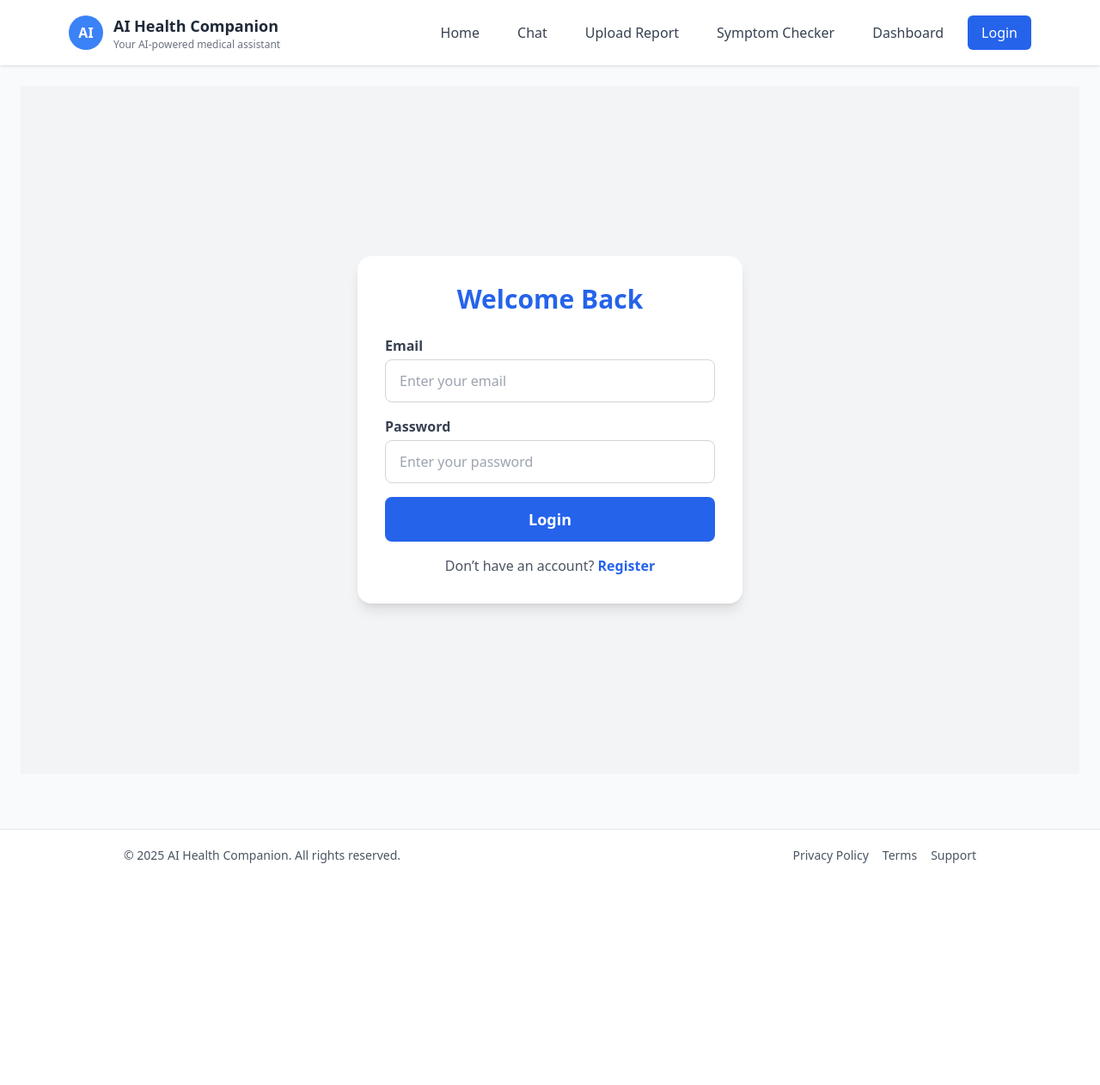
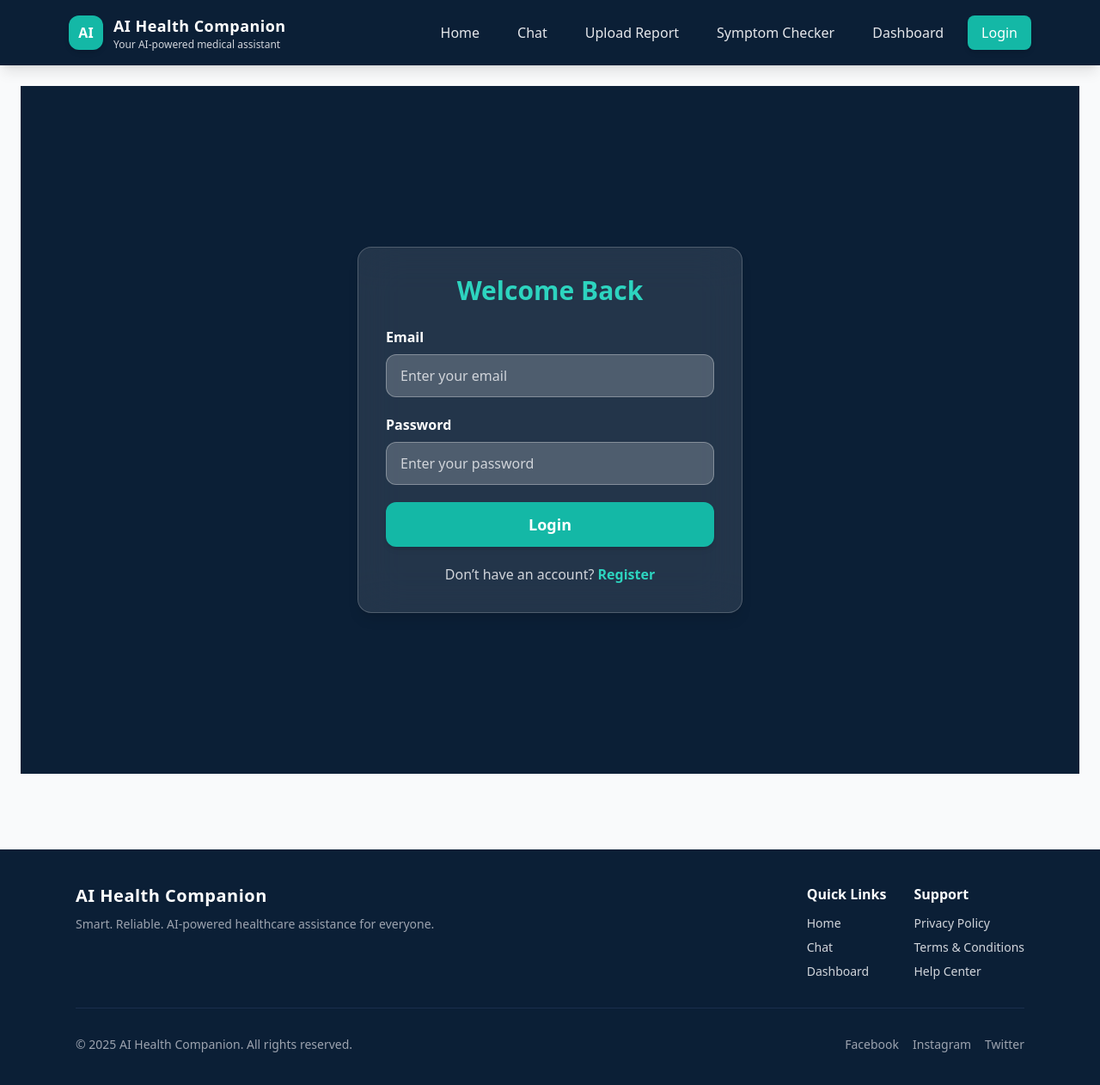
Before and after one commit to shantanu977/Health-Assistent-AI, a React (Vite) app in the folder frontend/: page /login in a window 1280 px wide. Shown: the top 1262 px of the page at 86% size. Before the commit the page ends 1025 px from the top, so only its background shows below. Built offline with nearby package versions, Linux system fonts and the light colour scheme.

Commit message:
Updated UI

```diff
--- a/frontend/src/components/Footer.jsx
+++ b/frontend/src/components/Footer.jsx
@@ -1,33 +1,57 @@
 export default function Footer() {
   return (
-    <footer className="bg-white border-t mt-10">
-      <div className="max-w-5xl mx-auto px-4 py-5 flex flex-col md:flex-row items-center justify-between text-gray-600 text-sm">
+    <footer className="bg-[#0B1F36] mt-16">
+      <div className="max-w-6xl mx-auto px-6 py-10">
 
-        {/* Left side */}
-        <p className="text-center md:text-left">
-          © {new Date().getFullYear()} AI Health Companion. All rights reserved.
-        </p>
+        {/* Top Section */}
+        <div className="flex flex-col md:flex-row justify-between items-start gap-8">
 
-        {/* Right side */}
-        <div className="flex gap-4 mt-3 md:mt-0">
-          <a
-            href="#"
-            className="hover:text-blue-600 transition"
-          >
-            Privacy Policy
-          </a>
-          <a
-            href="#"
-            className="hover:text-blue-600 transition"
-          >
-            Terms
-          </a>
-          <a
-            href="#"
-            className="hover:text-blue-600 transition"
-          >
-            Support
-          </a>
+          {/* Branding */}
+          <div>
+            <h2 className="text-xl font-semibold text-white tracking-wide">
+              AI Health Companion
+            </h2>
+            <p className="text-gray-400 text-sm mt-2 leading-relaxed">
+              Smart. Reliable. AI-powered healthcare assistance for everyone.
+            </p>
+          </div>
+
+          {/* Links */}
+          <div className="flex flex-col sm:flex-row gap-8">
+
+            <div>
+              <h3 className="text-white font-semibold mb-3">Quick Links</h3>
+              <ul className="space-y-2 text-gray-300 text-sm">
+                <li><a href="#" className="hover:text-teal-400 transition">Home</a></li>
+                <li><a href="#" className="hover:text-teal-400 transition">Chat</a></li>
+                <li><a href="#" className="hover:text-teal-400 transition">Dashboard</a></li>
+              </ul>
+            </div>
+
+            <div>
+              <h3 className="text-white font-semibold mb-3">Support</h3>
+              <ul className="space-y-2 text-gray-300 text-sm">
+                <li><a href="#" className="hover:text-teal-400 transition">Privacy Policy</a></li>
+                <li><a href="#" className="hover:text-teal-400 transition">Terms & Conditions</a></li>
+                <li><a href="#" className="hover:text-teal-400 transition">Help Center</a></li>
+              </ul>
+            </div>
+
+          </div>
+        </div>
+
+        {/* Divider */}
+        <div className="w-full h-px bg-[#1a2f4d] my-8"></div>
+
+        {/* Bottom Section */}
+        <div className="flex flex-col md:flex-row justify-between items-center text-gray-400 text-sm">
+          <p>© {new Date().getFullYear()} AI Health Companion. All rights reserved.</p>
+
+          <div className="flex gap-4 mt-3 md:mt-0">
+            <a href="#" className="hover:text-teal-400 transition">Facebook</a>
+            <a href="#" className="hover:text-teal-400 transition">Instagram</a>
+            <a href="#" className="hover:text-teal-400 transition">Twitter</a>
+          </div>
         </div>
       </div>
     </footer>
--- a/frontend/src/components/Login.jsx
+++ b/frontend/src/components/Login.jsx
@@ -6,11 +6,9 @@ export default function Login() {
   const [password, setPassword] = useState("");
   const navigate = useNavigate();
 
-  // If already logged in → redirect to home
+  // Redirect if already logged in
   useEffect(() => {
-    if (localStorage.getItem("token")) {
-      navigate("/");
-    }
+    if (localStorage.getItem("token")) navigate("/");
   }, []);
 
   const login = async () => {
@@ -29,58 +27,60 @@ export default function Login() {
   };
 
   return (
-    <div className="min-h-screen flex items-center justify-center bg-gray-100 px-4">
-      <div className="w-full max-w-md bg-white shadow-lg rounded-2xl p-8">
+    <div className="min-h-screen flex items-center justify-center bg-[#0B1F36] px-4">
+      <div className="w-full max-w-md bg-white/10 backdrop-blur-xl border border-white/20 shadow-lg rounded-2xl p-8">
 
-        <h2 className="text-3xl font-bold text-center text-blue-600 mb-6">
+        <h2 className="text-3xl font-bold text-center text-teal-400 mb-6">
           Welcome Back
         </h2>
 
-        <div className="space-y-4">
+        <div className="space-y-5">
 
+          {/* Email */}
           <div>
-            <label className="text-gray-700 font-semibold">Email</label>
+            <label className="text-white font-semibold">Email</label>
             <input
               type="email"
               onChange={(e) => setEmail(e.target.value)}
-              className="mt-1 w-full px-4 py-3 border border-gray-300 rounded-lg
-                         focus:outline-none focus:ring-2 focus:ring-blue-500"
+              className="mt-2 w-full px-4 py-3 bg-white/20 text-white border border-white/30 rounded-xl
+                         placeholder-gray-300 focus:outline-none focus:ring-2 focus:ring-teal-400"
               placeholder="Enter your email"
             />
           </div>
 
+          {/* Password */}
           <div>
-            <label className="text-gray-700 font-semibold">Password</label>
+            <label className="text-white font-semibold">Password</label>
             <input
               type="password"
               onChange={(e) => setPassword(e.target.value)}
-              className="mt-1 w-full px-4 py-3 border border-gray-300 rounded-lg
-                         focus:outline-none focus:ring-2 focus:ring-blue-500"
+              className="mt-2 w-full px-4 py-3 bg-white/20 text-white border border-white/30 rounded-xl
+                         placeholder-gray-300 focus:outline-none focus:ring-2 focus:ring-teal-400"
               placeholder="Enter your password"
             />
           </div>
 
+          {/* Login Button */}
           <button
             onClick={login}
-            className="w-full py-3 bg-blue-600 text-white rounded-lg
-                       text-lg font-semibold hover:bg-blue-700 active:scale-95
-                       transition-all"
+            className="w-full py-3 bg-teal-500 text-white rounded-xl text-lg font-semibold
+                       hover:bg-teal-400 active:scale-95 transition-all shadow-md"
           >
             Login
           </button>
 
-          <p className="text-center text-gray-600 mt-3">
+          {/* Register Link */}
+          <p className="text-center text-gray-300 mt-3">
             Don’t have an account?{" "}
             <Link
               to="/register"
-              className="text-blue-600 font-semibold hover:underline"
+              className="text-teal-400 font-semibold hover:underline"
             >
               Register
             </Link>
           </p>
 
         </div>
-
       </div>
     </div>
   );
--- a/frontend/src/components/Navbar.jsx
+++ b/frontend/src/components/Navbar.jsx
@@ -2,24 +2,28 @@ import { NavLink } from "react-router-dom";
 
 export default function Navbar() {
   const linkClass = ({ isActive }) =>
-    `px-4 py-2 rounded-md font-medium ${
+    `px-4 py-2 rounded-lg font-medium transition-all duration-200 ${
       isActive
-        ? "bg-blue-600 text-white"
-        : "text-gray-700 hover:bg-gray-100"
+        ? "bg-teal-500 text-white shadow-md"
+        : "text-gray-200 hover:bg-[#152c4d] hover:text-white"
     }`;
 
   return (
-    <header className="bg-white shadow">
+    <header className="bg-[#0B1F36] shadow-lg">
       <div className="max-w-6xl mx-auto flex items-center justify-between p-4">
 
         {/* Logo + Title */}
         <div className="flex items-center gap-3">
-          <div className="w-10 h-10 bg-blue-500 rounded-full flex items-center justify-center text-white font-bold">
+          <div className="w-10 h-10 bg-teal-500 rounded-xl flex items-center justify-center text-white font-bold shadow-md">
             AI
           </div>
           <div>
-            <h1 className="text-lg font-bold text-gray-800">AI Health Companion</h1>
-            <p className="text-xs text-gray-500">Your AI-powered medical assistant</p>
+            <h1 className="text-lg font-bold text-white tracking-wide">
+              AI Health Companion
+            </h1>
+            <p className="text-xs text-gray-300">
+              Your AI-powered medical assistant
+            </p>
           </div>
         </div>
 
@@ -29,7 +33,7 @@ export default function Navbar() {
           <NavLink to="/chat" className={linkClass}>Chat</NavLink>
           <NavLink to="/upload-report" className={linkClass}>Upload Report</NavLink>
 
-          {/* ⭐ NEW — Symptom Checker */}
+          {/* ⭐ Symptom Checker */}
           <NavLink to="/symptom-checker" className={linkClass}>
             Symptom Checker
           </NavLink>
--- a/frontend/src/components/Sidebar.jsx
+++ b/frontend/src/components/Sidebar.jsx
@@ -3,8 +3,8 @@ import { FiUser, FiMessageSquare, FiFileText, FiLogOut, FiLayout } from "react-i
 
 export default function Sidebar() {
   const linkClass = ({ isActive }) =>
-    `flex items-center gap-3 px-4 py-2 rounded-lg font-medium
-     transition ${isActive ? "bg-blue-600 text-white shadow" : "text-gray-700 hover:bg-gray-200"}`;
+    `flex items-center gap-3 px-4 py-3 rounded-xl font-medium transition-all
+     ${isActive ? "bg-teal-500 text-white shadow-lg" : "text-gray-200 hover:bg-white/10"}`;
 
   const logout = () => {
     localStorage.removeItem("token");
@@ -12,42 +12,43 @@ export default function Sidebar() {
   };
 
   return (
-    <aside className="w-64 min-h-screen bg-white shadow-md p-6 sticky top-0">
+    <aside className="w-64 min-h-screen bg-white/10 backdrop-blur-xl p-6 sticky top-0 border-r border-white/20">
+
       {/* Logo */}
       <div className="flex items-center gap-3 mb-10">
-        <div className="w-10 h-10 bg-blue-600 text-white rounded-full flex items-center justify-center font-bold">
+        <div className="w-12 h-12 bg-teal-500 text-white rounded-full flex items-center justify-center font-bold text-lg">
           AI
         </div>
-        <h2 className="text-xl font-semibold text-gray-800">Dashboard</h2>
+        <h2 className="text-xl font-bold text-white">Dashboard</h2>
       </div>
 
       {/* Menu */}
       <nav className="flex flex-col gap-3">
         <NavLink to="/dashboard" className={linkClass}>
-          <FiLayout size={18} />
+          <FiLayout size={20} />
           Overview
         </NavLink>
 
         <NavLink to="/dashboard/profile" className={linkClass}>
-          <FiUser size={18} />
+          <FiUser size={20} />
           Profile
         </NavLink>
 
         <NavLink to="/dashboard/chats" className={linkClass}>
-          <FiMessageSquare size={18} />
+          <FiMessageSquare size={20} />
           Chat History
         </NavLink>
 
         <NavLink to="/dashboard/reports" className={linkClass}>
-          <FiFileText size={18} />
+          <FiFileText size={20} />
           Report History
         </NavLink>
 
         <button
           onClick={logout}
-          className="flex items-center gap-3 px-4 py-2 mt-6 text-red-600 hover:bg-red-100 rounded-lg font-medium transition"
+          className="flex items-center gap-3 px-4 py-3 mt-6 text-red-400 hover:bg-red-500/20 rounded-xl font-medium transition-all"
         >
-          <FiLogOut size={18} />
+          <FiLogOut size={20} />
           Logout
         </button>
       </nav>
--- a/frontend/src/pages/Home.jsx
+++ b/frontend/src/pages/Home.jsx
@@ -2,26 +2,51 @@ import Footer from "../components/Footer";
 
 export default function Home() {
   return (
-    <div className="max-w-3xl mx-auto text-center mt-10">
-      <h1 className="text-3xl font-bold text-blue-700 mb-4">
-        Welcome to AI Health Companion
-      </h1>
+    <div className="min-h-screen bg-gradient-to-b from-blue-50 to-white">
+      {/* HERO SECTION */}
+      <div className="max-w-4xl mx-auto text-center py-16 px-6">
+        <h1 className="text-4xl md:text-5xl font-extrabold text-blue-800 tracking-tight">
+          AI Health Companion
+        </h1>
 
-      <p className="text-gray-600 text-lg leading-relaxed">
-        Your personal AI-powered assistant for:
-      </p>
+        <p className="mt-4 text-gray-600 text-lg md:text-xl leading-relaxed">
+          Your intelligent partner for instant medical support & insights.
+        </p>
+      </div>
 
-      <ul className="mt-5 text-gray-700 text-lg space-y-2">
-        <li>✔ Smart symptom checking</li>
-        <li>✔ AI medical report analysis</li>
+      {/* FEATURES SECTION */}
+      <div className="max-w-5xl mx-auto grid gap-6 md:grid-cols-3 px-6 mb-16">
 
-        <li>✔ Chat-based medical guidance</li>
-      </ul>
+        <div className="p-6 bg-white shadow-md rounded-2xl border border-blue-100 hover:shadow-xl transition">
+          <h3 className="text-lg font-semibold text-blue-700">🩺 Symptom Checker</h3>
+          <p className="text-gray-600 mt-2">
+            Get AI-powered insights based on your symptoms.
+          </p>
+        </div>
 
-      <p className="mt-6 text-gray-500">
-        Start by navigating to Chat or Upload Report.
-      </p>
-      <Footer />
+        <div className="p-6 bg-white shadow-md rounded-2xl border border-blue-100 hover:shadow-xl transition">
+          <h3 className="text-lg font-semibold text-blue-700">📄 Report Analysis</h3>
+          <p className="text-gray-600 mt-2">
+            Upload medical reports for instant explanation.
+          </p>
+        </div>
+
+        <div className="p-6 bg-white shadow-md rounded-2xl border border-blue-100 hover:shadow-xl transition">
+          <h3 className="text-lg font-semibold text-blue-700">💬 AI Chat Support</h3>
+          <p className="text-gray-600 mt-2">
+            Engage in intelligent health conversations.
+          </p>
+        </div>
+      </div>
+
+      {/* CTA SECTION */}
+      <div className="text-center mb-16 px-6">
+        <p className="text-gray-700 text-lg">
+          Start your health journey by visiting <span className="text-blue-700 font-semibold">Chat</span> or <span className="text-blue-700 font-semibold">Upload Report</span>.
+        </p>
+      </div>
+
+
     </div>
   );
 }
--- a/frontend/src/pages/ReportUpload.jsx
+++ b/frontend/src/pages/ReportUpload.jsx
@@ -31,23 +31,24 @@ export default function ReportUpload() {
   };
 
   return (
-    <div className="min-h-screen bg-gray-900 text-white p-6 flex flex-col items-center">
-      <h1 className="text-3xl font-bold mb-6 text-blue-400">
+    <div className="min-h-screen bg-[#0B1F36] text-white p-6 flex flex-col items-center">
+
+      {/* Page Title */}
+      <h1 className="text-3xl md:text-4xl font-bold mb-8 text-teal-400 text-center">
         Upload Medical Report
       </h1>
 
-      <div className="bg-gray-800 p-6 rounded-xl shadow-xl w-full max-w-xl">
-        {/* File Input */}
+      {/* Upload Card */}
+      <div className="bg-white/10 backdrop-blur-xl p-6 rounded-2xl shadow-xl w-full max-w-xl border border-white/20">
         <input
           type="file"
           onChange={handleFileChange}
-          className="w-full p-3 bg-gray-700 border border-gray-600 rounded-lg mb-4"
+          className="w-full p-3 bg-white/20 text-white border border-white/30 rounded-lg mb-4 cursor-pointer"
         />
 
-        {/* Upload Button */}
         <button
           onClick={handleUpload}
-          className="w-full bg-blue-600 hover:bg-blue-700 p-3 rounded-lg font-semibold"
+          className="w-full bg-teal-500 hover:bg-teal-400 p-3 rounded-xl font-semibold shadow-md transition"
           disabled={loading}
         >
           {loading ? "Uploading..." : "Upload & Analyze"}
@@ -56,23 +57,30 @@ export default function ReportUpload() {
 
       {/* RESULT SECTION */}
       {result && (
-        <div className="mt-10 w-full max-w-4xl">
-          <h2 className="text-2xl font-bold mb-3 text-green-400">
-            Extracted Text
-          </h2>
-          <div className="bg-gray-800 p-4 rounded-lg whitespace-pre-wrap max-h-80 overflow-y-auto">
-            {result.report?.extractedText || "No text found"}
+        <div className="mt-10 w-full max-w-4xl flex flex-col gap-6">
+          {/* Extracted Text */}
+          <div className="bg-white/10 backdrop-blur-xl p-5 rounded-2xl shadow-md border border-white/20">
+            <h2 className="text-xl md:text-2xl font-bold mb-3 text-green-400">
+              Extracted Text
+            </h2>
+            <div className="bg-white/20 p-4 rounded-lg max-h-80 overflow-y-auto whitespace-pre-wrap text-gray-100">
+              {result.report?.extractedText || "No text found"}
+            </div>
           </div>
 
-          <h2 className="text-2xl font-bold mt-6 mb-3 text-yellow-400">
-            AI Analysis
-          </h2>
-          <div className="bg-gray-800 p-4 rounded-lg whitespace-pre-wrap max-h-80 overflow-y-auto">
-            {result.report?.aiAnalysis}
+          {/* AI Analysis */}
+          <div className="bg-white/10 backdrop-blur-xl p-5 rounded-2xl shadow-md border border-white/20">
+            <h2 className="text-xl md:text-2xl font-bold mb-3 text-yellow-400">
+              AI Analysis
+            </h2>
+            <div className="bg-white/20 p-4 rounded-lg max-h-80 overflow-y-auto whitespace-pre-wrap text-gray-100">
+              {result.report?.aiAnalysis || "No analysis available"}
+            </div>
           </div>
         </div>
       )}
-      <Footer />
+
+
     </div>
   );
 }
--- a/frontend/src/pages/SymptomChecker.jsx
+++ b/frontend/src/pages/SymptomChecker.jsx
@@ -15,7 +15,7 @@ export default function SymptomChecker() {
       method: "POST",
       headers: {
         "Content-Type": "application/json",
-        Authorization: `Bearer ${localStorage.getItem("token")}`, // ✅ FIXED
+        Authorization: `Bearer ${localStorage.getItem("token")}`,
       },
       body: JSON.stringify({ symptoms }),
     });
@@ -26,19 +26,24 @@ export default function SymptomChecker() {
   };
 
   return (
-    <div className="max-w-3xl mx-auto mt-10 bg-white shadow-lg p-8 rounded-2xl">
-      <h1 className="text-3xl font-bold text-center text-blue-600 mb-6">
+    <div className="min-h-screen bg-[#0B1F36] flex flex-col items-center px-4 py-12">
+
+      {/* Card */}
+      <div className="w-full max-w-3xl bg-white/10 backdrop-blur-xl p-8 rounded-2xl shadow-xl border border-white/20">
+
+        {/* Title */}
+        <h1 className="text-3xl md:text-4xl font-bold text-center text-teal-400 mb-6">
           Symptom Checker
         </h1>
 
-      <p className="text-gray-600 mb-4 text-center">
+        <p className="text-gray-200 text-center mb-6">
           Enter your symptoms below and get instant AI-powered insights.
         </p>
 
         {/* Input Box */}
         <textarea
           rows="4"
-        className="w-full p-4 border border-gray-300 rounded-xl focus:ring-2 focus:ring-blue-500 focus:outline-none"
+          className="w-full p-4 rounded-xl bg-white/20 text-white border border-white/30 focus:ring-2 focus:ring-teal-400 focus:outline-none placeholder-gray-300"
           placeholder="Example: fever, cough, headache, body pain"
           value={symptoms}
           onChange={(e) => setSymptoms(e.target.value)}
@@ -47,7 +52,7 @@ export default function SymptomChecker() {
         {/* Button */}
         <button
           onClick={checkSymptoms}
-        className="w-full mt-4 bg-blue-600 hover:bg-blue-700 text-white py-3 rounded-xl text-lg font-semibold transition-all active:scale-95"
+          className="w-full mt-4 bg-teal-500 hover:bg-teal-400 text-white py-3 rounded-xl text-lg font-semibold transition-all active:scale-95 shadow-md"
         >
           Check Symptoms
         </button>
@@ -55,22 +60,24 @@ export default function SymptomChecker() {
         {/* Loader */}
         {loading && (
           <div className="text-center mt-6">
-          <div className="animate-spin h-10 w-10 border-4 border-blue-600 border-t-transparent rounded-full mx-auto"></div>
-          <p className="text-gray-600 mt-2">Analyzing symptoms...</p>
+            <div className="animate-spin h-10 w-10 border-4 border-teal-400 border-t-transparent rounded-full mx-auto"></div>
+            <p className="text-gray-200 mt-2">Analyzing symptoms...</p>
           </div>
         )}
 
         {/* Result */}
         {result && (
-        <div className="mt-8 p-6 border rounded-xl bg-gray-50 shadow-inner">
-          <h2 className="text-2xl font-semibold text-green-600 mb-3">
+          <div className="mt-8 p-6 border rounded-2xl bg-white/10 shadow-inner border-white/20">
+            <h2 className="text-2xl font-semibold text-green-400 mb-3">
               Analysis Result
             </h2>
-          <p className="whitespace-pre-line text-gray-700 leading-relaxed">
+            <p className="whitespace-pre-line text-gray-100 leading-relaxed">
               {result.analysis}
             </p>
           </div>
         )}
+
+      </div>
     </div>
   );
 }
```
Also changed, not shown: frontend/src/components/ChatWindow.jsx (+26 -18 lines), frontend/src/components/Register.jsx (+23 -19 lines), frontend/src/pages/Dashboard.jsx (+32 -63 lines). Lines whose indentation alone changed are shown as unchanged.
